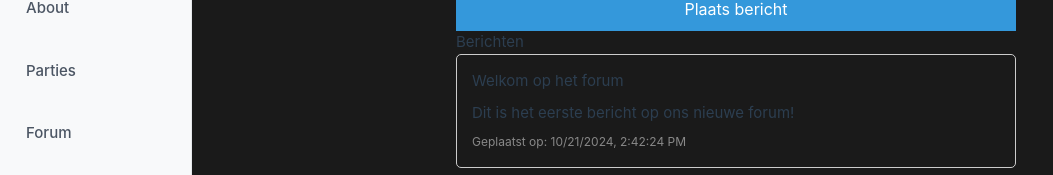
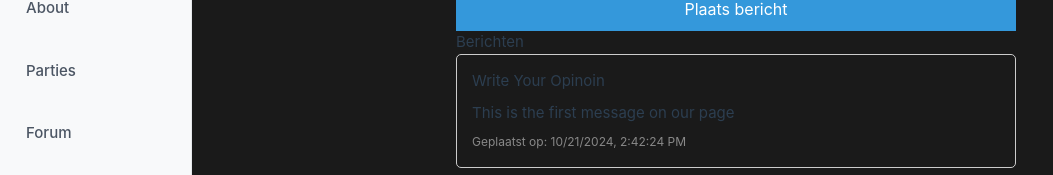
Before and after one commit to Davidebakker/votevision-deploy, a Vue app in the folder frontend-vue/: page /ForumPost in a window 1280 px wide. Shown: the part 210-385 px from the top of the page, without its empty margins (0-1053 px from the left). Built offline with nearby package versions, Linux system fonts and the light colour scheme.

Commit message:
tailwind installatie

```diff
--- a/frontend-vue/src/components/ForumComponents/PostForum.vue
+++ b/frontend-vue/src/components/ForumComponents/PostForum.vue
@@ -15,8 +15,8 @@ export default {
     const posts = ref([
       // Voorbeeldberichten
       {
-        title: "Welkom op het forum",
-        content: "Dit is het eerste bericht op ons nieuwe forum!",
+        title: "Write Your Opinoin",
+        content: "This is the first message on our page",
         date: new Date().toLocaleString(),
       },
     ]);
--- a/package.json
+++ b/package.json
@@ -4,6 +4,8 @@
     "node.js": "^0.0.1-security"
   },
   "devDependencies": {
-    "tailwindcss": "^3.4.13"
+    "autoprefixer": "^10.4.20",
+    "postcss": "^8.4.47",
+    "tailwindcss": "^3.4.14"
   }
 }
```
Also changed, not shown: 1 other file (tests, documents, lock files or other folders).
